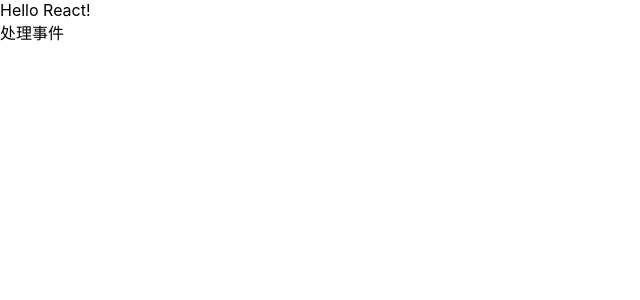
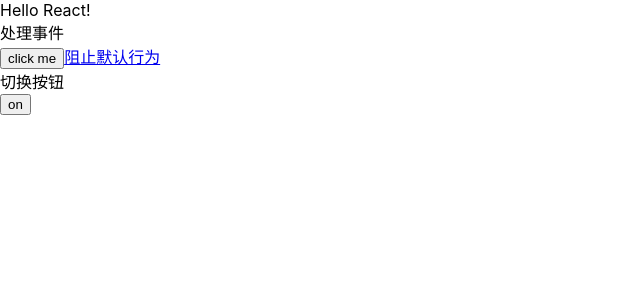
Before and after one commit to glinaini/react-doc, a React (Create React App) app: page /HandlingEvents in a window 1280 px wide. Shown: the top 300 px of the page, without its empty margins (0-640 px from the left). Built offline with nearby package versions, Linux system fonts and the light colour scheme.

Commit message:
事件处理

```diff
--- a/src/1-5-StateAndLifecycle/index.js
+++ b/src/1-5-StateAndLifecycle/index.js
@@ -18,11 +18,11 @@
   state = { date: new Date() };
 
   componentDidMount() {
-    this.timerID = setInterval(() => this.tick(), 1000);
+    timerID = setInterval(() => this.tick(), 1000);
   }
 
   componentWillUnmount() {
-    clearInterval(this.timerID);
+    clearInterval(timerID);
   }
 
   tick() {
--- a/src/1-6-HandlingEvents/index.js
+++ b/src/1-6-HandlingEvents/index.js
@@ -2,11 +2,54 @@
 // 通过 JSX , 你传递一个函数作为事件处理程序，而不是一个字符串。
 import React, { PureComponent, Fragment } from "react";
 
+class Toggle extends PureComponent {
+  constructor(props) {
+    super(props);
+    this.state = { isToggleOn: true };
+
+    // 这个绑定是必要的， 使`this`在回调中起作用
+    this.handleClickToggle = this.handleClickToggle.bind(this);
+  }
+
+  handleClickToggle() {
+    this.setState(state => ({
+      isToggleOn: !state.isToggleOn
+    }));
+  }
+
+  render() {
+    return (
+      <Fragment>
+        <div>切换按钮</div>
+        <button onClick={this.handleClickToggle}>
+          {this.state.isToggleOn ? "on" : "off"}
+        </button>
+      </Fragment>
+    );
+  }
+}
+
 class HandlingEvents extends PureComponent {
+  handleClick = () => {
+    console.log("this.is:", this);
+  };
+
+  defaultActive = e => {
+    //   阻止链接打开一个新页面的默认行为
+    e.preventDefault();
+    console.log("the link was clicked.");
+  };
+
   render() {
     return (
       <Fragment>
         <div>处理事件</div>
+        <button onClick={this.handleClick}> click me </button>
+        <a href={"IntroducingJSX"} onClick={this.defaultActive}>
+          阻止默认行为
+        </a>
+
+        <Toggle />
       </Fragment>
     );
   }
```
